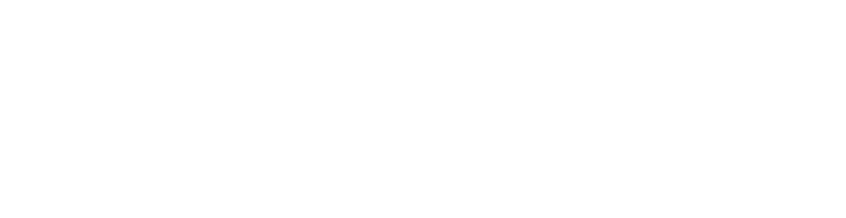
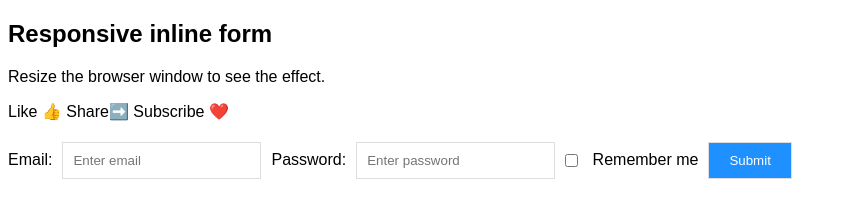
Before and after one commit to jogindrakumar/How-to-create-a-responsive-inline-form-using-only-html-and-css, a plain HTML site: page index.html in a window 1280 px wide. Shown: the whole page, without its empty margins (0-846 px from the left). Drawn offline with Linux system fonts and the light colour scheme.

Commit message:
codewithjk

```diff
--- a/index.html
+++ b/index.html
@@ -6,9 +6,73 @@
     <meta http-equiv="X-UA-Compatible" content="IE=edge">
     <meta name="viewport" content="width=device-width, initial-scale=1.0">
     <title>Responsive Inline Form</title>
+    <style>
+        body {
+            font-family: Arial, Helvetica, sans-serif;
+        }
+
+        * {
+            box-sizing: border-box;
+        }
+
+        .form-inline {
+            display: flex;
+            flex-flow: row wrap;
+            align-items: center;
+        }
+
+        .form-inline label {
+            margin: 5px 10px 5px 0;
+        }
+
+        .form-inline input {
+            vertical-align: middle;
+            margin: 5px 10px 5px 0;
+            padding: 10px;
+            background-color: #fff;
+            border: 1px solid #ddd;
+        }
+
+        .form-inline button {
+            padding: 10px 20px;
+            background-color: dodgerblue;
+            border: 1px solid #ddd;
+            color: white;
+            cursor: pointer;
+        }
+
+        .form-inline button:hover {
+            background-color: royalblue;
+        }
+
+        @media (max-width:800px) {
+            .form-inline input {
+                margin: 10px 0;
+            }
+            .form-inline {
+                flex-direction: column;
+                align-items: stretch;
+            }
+        }
+    </style>
 </head>
 
 <body>
+    <h2>Responsive inline form</h2>
+    <p>Resize the browser window to see the effect.</p>
+    <p>Like 👍 Share➡️ Subscribe ❤️</p>
+
+    <form action="" class="form-inline">
+        <label for="email">Email:</label>
+        <input type="email" id="email" placeholder="Enter email">
+        <label for="pwd">Password:</label>
+        <input type="password" placeholder="Enter password">
+        <label for="">
+            <input type="checkbox"
+            name="remember"> Remember me
+        </label>
+        <button type="submit">Submit</button>
+    </form>
 
 </body>
 
```
